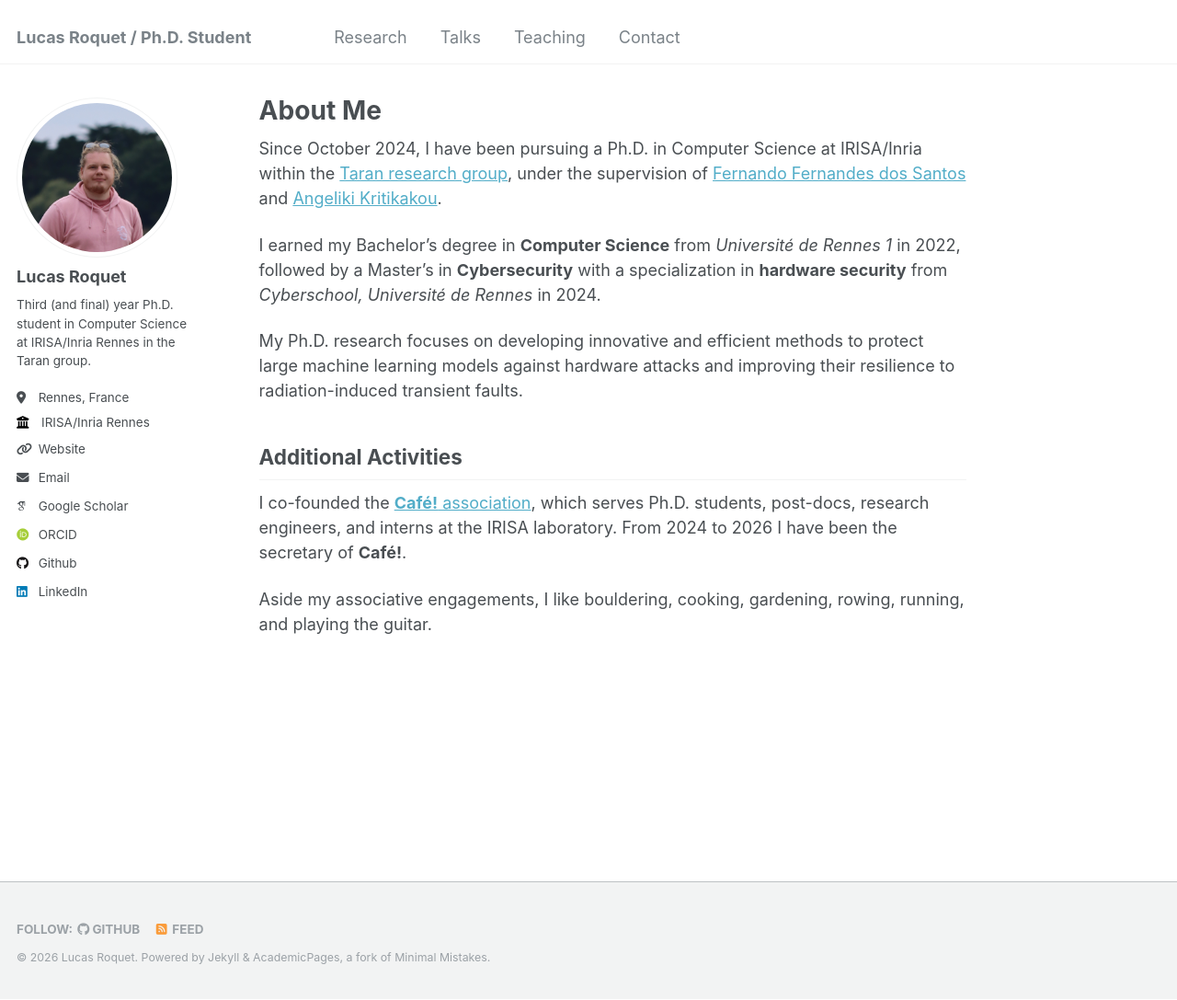
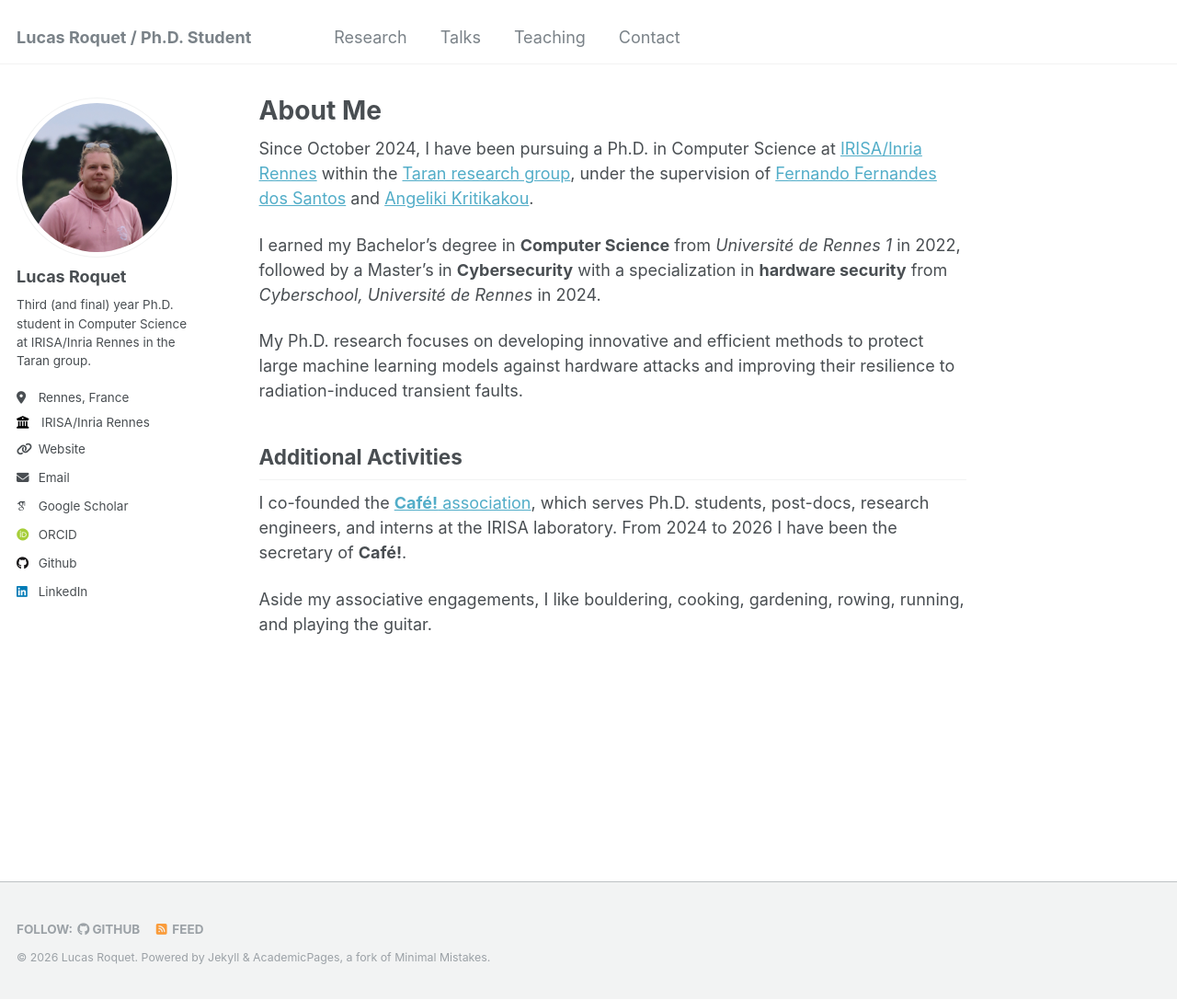
Before and after one commit to lucasrqt/lucasrqt.github.io, a Jekyll site: the page built from _pages/about.md, in a window 1280 px wide and 1087 px high. Shown: the whole window at 92% size. Built offline with Jekyll 4.4.1, drawn with Linux system fonts in a browser that asks for light colours; some web fonts are replaced.

```diff
--- a/_pages/about.md
+++ b/_pages/about.md
@@ -7,7 +7,7 @@
   - /about.html
 ---
 
-Since October 2024, I have been pursuing a Ph.D. in Computer Science at IRISA/Inria within the [Taran research group](https://team.inria.fr/taran/), under the supervision of [Fernando Fernandes dos Santos](https://fernandofernandesantos.github.io/) and [Angeliki Kritikakou](https://sites.google.com/site/angelikikritikakou/).
+Since October 2024, I have been pursuing a Ph.D. in Computer Science at [IRISA/Inria Rennes](https://irisa.fr/) within the [Taran research group](https://team.inria.fr/taran/), under the supervision of [Fernando Fernandes dos Santos](https://fernandofernandesantos.github.io/) and [Angeliki Kritikakou](https://sites.google.com/site/angelikikritikakou/).
 
 I earned my Bachelor's degree in **Computer Science** from *Université de Rennes 1* in 2022, followed by a Master's in **Cybersecurity** with a specialization in **hardware security** from *Cyberschool, Université de Rennes* in 2024.
 
```
